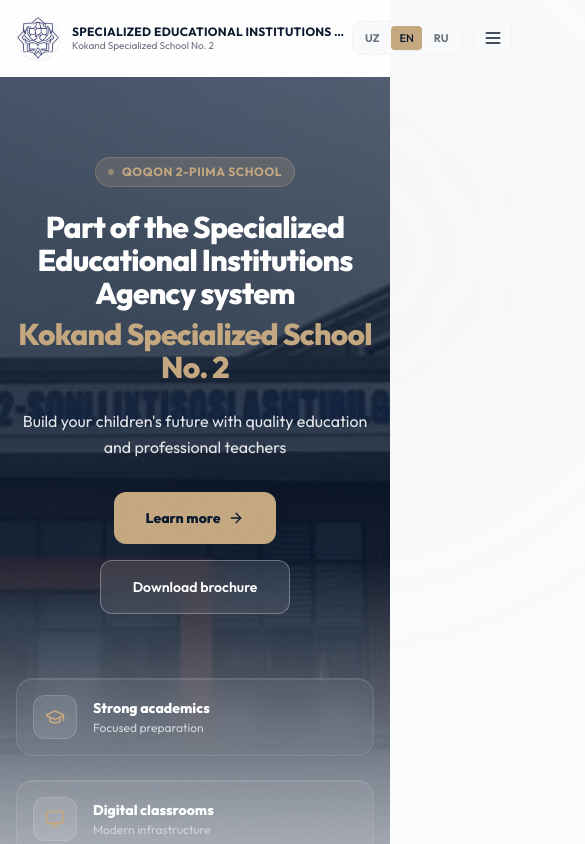
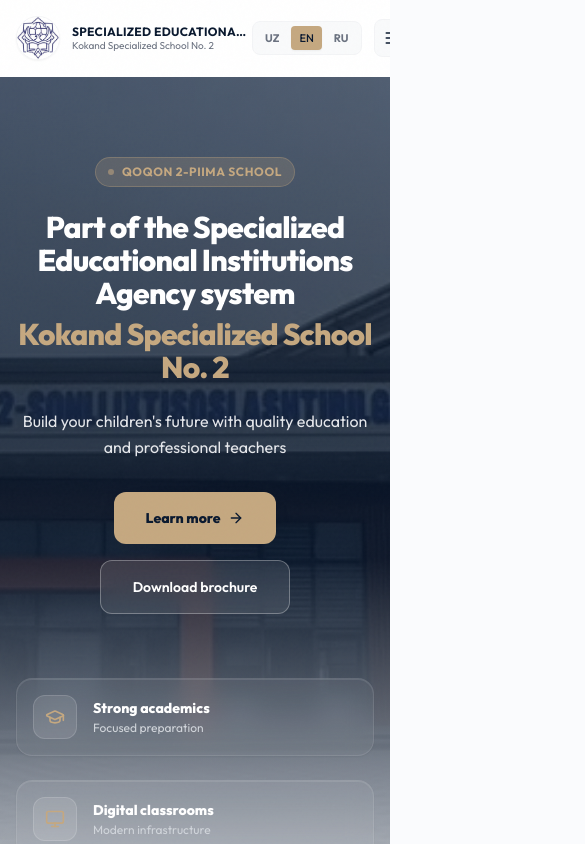
Before and after one commit to DarkNiobium/Kokand-2-Specialized-School, a React (Vite) app: page / in a window 390 px wide. Shown: the top 844 px of the page, 585 px wide, since content can reach past the window. Built offline with nearby package versions, Linux system fonts and the light colour scheme.

Commit message:
fix: prevent mobile horizontal overflow and make logo text responsive on narrow screens

```diff
--- a/src/App.tsx
+++ b/src/App.tsx
@@ -26,7 +26,7 @@
       <LanguageProvider>
         <Router>
           <ScrollToTop />
-          <div className="min-h-screen flex flex-col font-sans text-gray-900 bg-[#FAFBFD] relative antialiased selection:bg-brand-gold selection:text-brand-dark">
+          <div className="min-h-screen flex flex-col font-sans text-gray-900 bg-[#FAFBFD] relative antialiased selection:bg-brand-gold selection:text-brand-dark overflow-x-hidden">
             {/* Ambient background blur circles */}
             <div className="absolute top-0 left-1/4 w-[500px] h-[500px] bg-brand-gold/5 rounded-full blur-[100px] pointer-events-none" />
             <div className="absolute top-1/3 right-1/4 w-[600px] h-[600px] bg-brand-navy/5 rounded-full blur-[120px] pointer-events-none" />
--- a/src/components/layout/Navbar.tsx
+++ b/src/components/layout/Navbar.tsx
@@ -76,10 +76,10 @@
             <img src={logoImage} alt={t.nav.agency} className="h-full w-full object-cover" />
           </div>
           <div className="text-left leading-tight min-w-0">
-            <h1 className="text-brand-dark font-bold text-xs sm:text-[13px] tracking-wide uppercase truncate max-w-[280px] sm:max-w-md">
+            <h1 className="text-brand-dark font-bold text-[10px] min-[380px]:text-xs sm:text-[13px] tracking-wide uppercase truncate max-w-[120px] min-[380px]:max-w-[180px] sm:max-w-[280px] md:max-w-md">
               {t.nav.agency}
             </h1>
-            <p className="text-gray-500 text-[10px] sm:text-[11px] truncate max-w-[280px] sm:max-w-md">
+            <p className="text-gray-500 text-[9px] min-[380px]:text-[10px] sm:text-[11px] truncate max-w-[120px] min-[380px]:max-w-[180px] sm:max-w-[280px] md:max-w-md">
               {t.nav.school}
             </p>
           </div>
```
